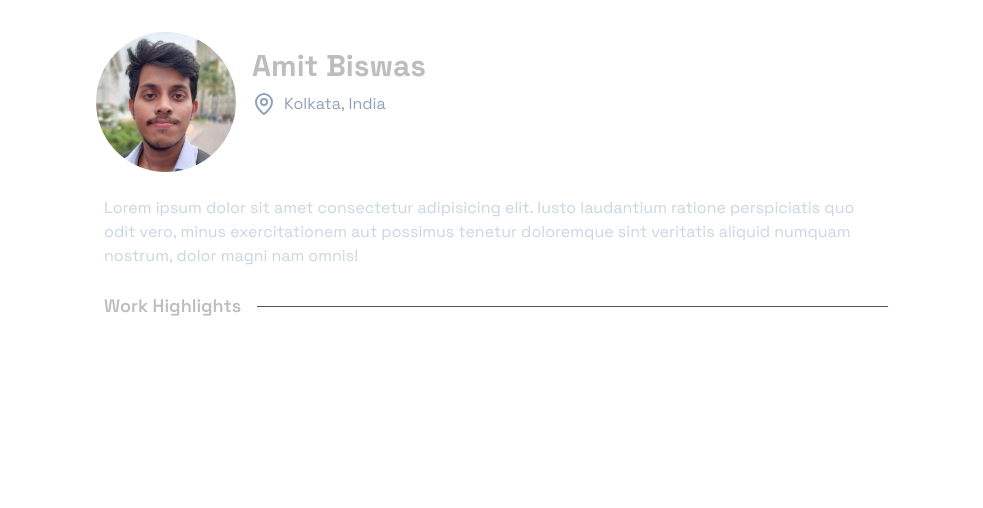
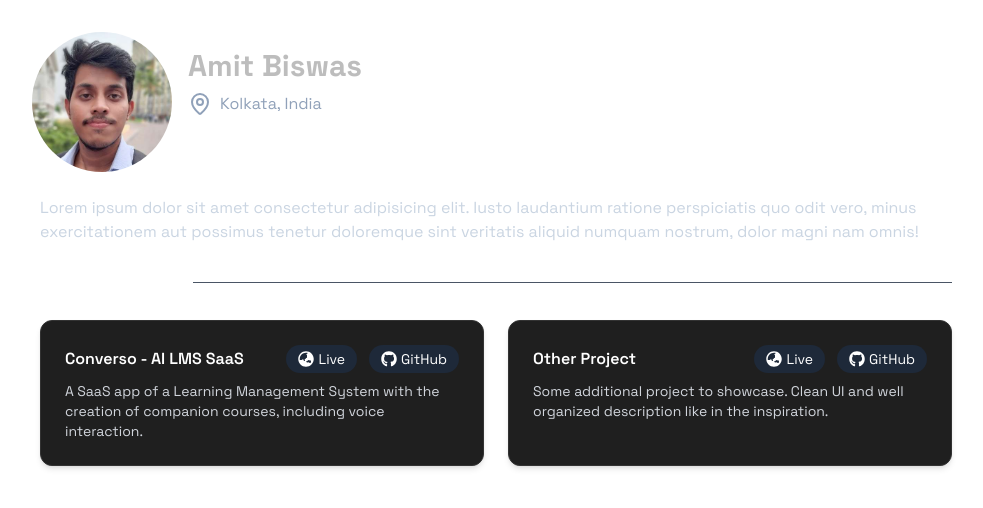
Before and after one commit to AmitBiswas1402/portfolio-1, a Next.js app: page / in a window 1280 px wide. Shown: the top 508 px of the page, without its empty margins (144-1127 px from the left). Built offline with nearby package versions, Linux system fonts and the light colour scheme.

Commit message:
cards made

```diff
--- a/app/page.tsx
+++ b/app/page.tsx
@@ -3,7 +3,7 @@ import Hero from "@/components/Hero";
 
 export default function Home() {
   return (
-    <main className="mx-auto max-w-4xl px-4 sm:px-6 lg:px-8 p-4">
+    <main className="mx-auto max-w-5xl px-4 sm:px-6 lg:px-8 p-4">
       <Hero />
       <Body />
     </main>
--- a/components/Body.tsx
+++ b/components/Body.tsx
@@ -1,11 +1,31 @@
 "use client";
+
+import ProjectCard from "./ProjectCard";
 
 const Body = () => {
   return (
     <div className="px-6">
       <div className="flex items-center gap-4 my-6">
-        <div className="text-lg font-semibold">Work Highlights</div>
+        <div className="text-lg font-semibold text-white">Work Highlights</div>
         <div className="flex-1 border-t border-gray-600"></div>
+      </div>
+
+      <div className="grid grid-cols-1 md:grid-cols-2 gap-6">
+        <ProjectCard
+          id="1"
+          name="Converso - AI LMS SaaS"
+          desc="A SaaS app of a Learning Management System with the creation of companion courses, including voice interaction."
+          website="https://ai-voice-converso.vercel.app/"
+          github="https://github.com/AmitBiswas1402/ai-voice-2"
+        />
+        <ProjectCard
+          id="2"
+          name="Other Project"
+          desc="Some additional project to showcase. Clean UI and well organized description like in the inspiration."
+          website="https://example.com"
+          github="https://github.com/example/repo"
+        />
+        {/* Add more cards here */}
       </div>
     </div>
   );
--- /dev/null
+++ b/components/ProjectCard.tsx
@@ -0,0 +1,46 @@
+"use client";
+
+import { FaGlobeAsia } from "react-icons/fa";
+import { FaGithub } from "react-icons/fa";
+
+interface ProjectCardProps {
+  id: string;
+  name: string;
+  desc: string;
+  website: string;
+  github: string;
+}
+
+const ProjectCard = ({ id, name, desc, website, github }: ProjectCardProps) => {
+  return (
+    <article className="bg-[#1f1f1f] border border-[#333] rounded-xl p-6 mb-6 shadow-md hover:shadow-lg transition-shadow duration-300">
+      <div className="flex items-center justify-between mb-2">
+        <h3 className="text-base font-semibold text-white">{name}</h3>
+        <div className="flex gap-3">
+          <a
+            href={website}
+            target="_blank"
+            rel="noopener noreferrer"
+            className="flex items-center gap-1 text-sm text-white bg-gray-800 hover:underline rounded-full px-3 py-1 transition"
+          >
+            <FaGlobeAsia className="text-base" />
+            <span>Live</span>
+          </a>
+
+          <a
+            href={github}
+            target="_blank"
+            rel="noopener noreferrer"
+            className="flex items-center gap-1 text-sm text-white bg-gray-800 hover:underline rounded-full px-3 py-1 transition"
+          >
+            <FaGithub className="text-base" />
+            <span>GitHub</span>
+          </a>
+        </div>
+      </div>
+      <p className="text-gray-300 text-sm">{desc}</p>
+    </article>
+  );
+};
+
+export default ProjectCard;
--- /dev/null
+++ b/constants/index.ts
@@ -0,0 +1,16 @@
+export const project = [
+    {
+        id: "1",
+        name: "Converso - AI LMS SaaS",
+        desc: "A SaaS app of a Learning Management System with the creation of companion courses, including voice interaction.",
+        website: "https://ai-voice-converso.vercel.app/",
+        github: "https://github.com/AmitBiswas1402/ai-voice-2",
+    },
+    {
+        id: "2",
+        name: "Resumind - Resume Analytics App",
+        desc: "Get analytics, ATS scores and suggestions to improve your resume for literally free. This is running on Puter.js",
+        website: "https://ai-analytical-saas.vercel.app/",
+        github: "https://github.com/AmitBiswas1402/ai-analytical-saas",
+    }
+]
```
